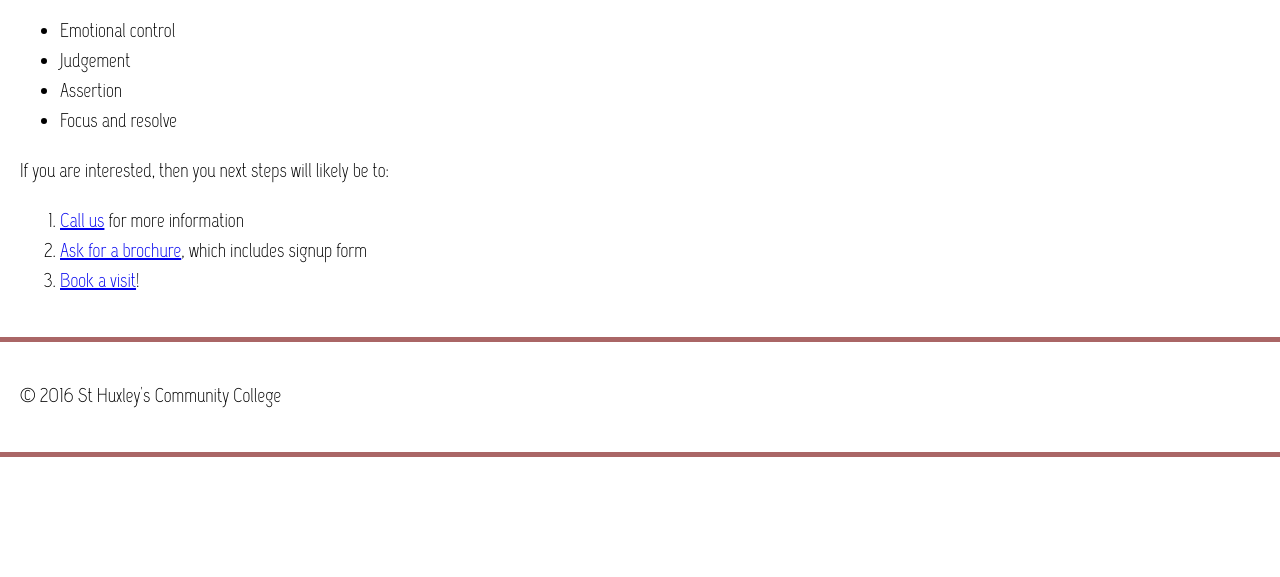
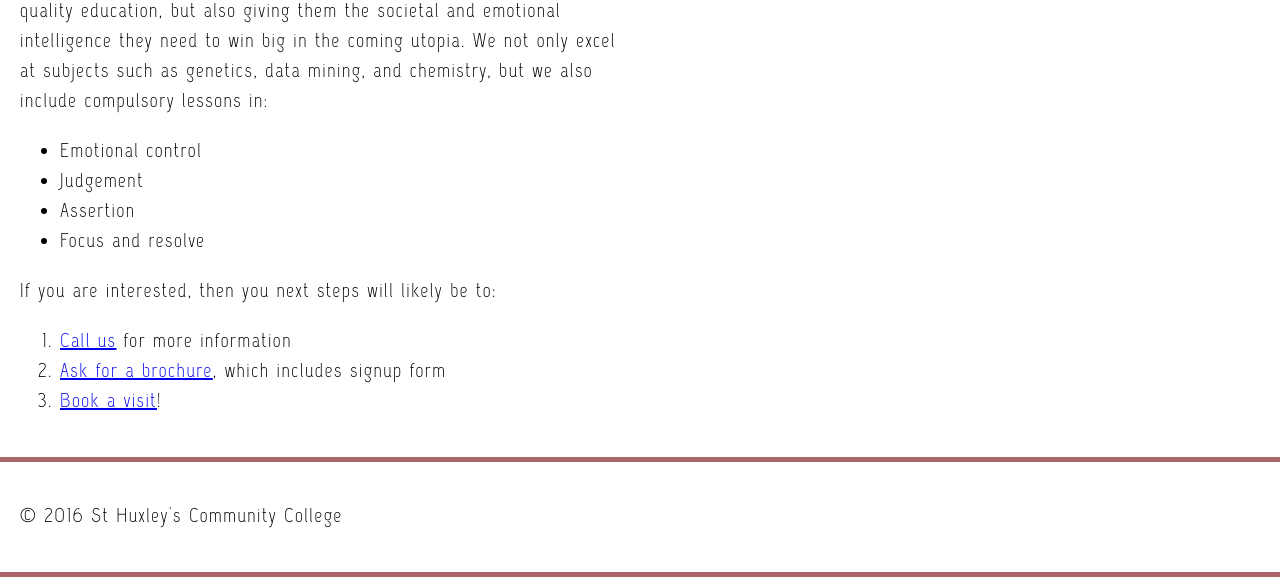
Before and after one commit to Gitthuma/typesetting-a-community-school-homepage, a plain HTML site: page index.html in a window 1280 px wide. Shown: the part 686-1263 px from the top of the page. Before the commit the page ends 1143 px from the top, so only its background shows below. Drawn offline with Linux system fonts and the light colour scheme.

Commit message:
Gave body text some letter-spacing and word-spacing

```diff
--- a/css/style.css
+++ b/css/style.css
@@ -73,6 +73,8 @@ footer {
 
 html {
   font-size: 10px; /*Added a site-wide font-size of 10px*/
+  letter-spacing: 1.5px; /*Gave body text some letter-spacing*/
+  word-spacing: 1.5px; /*Gave body text some word-spacing*/
 }
 
 h1,
```
